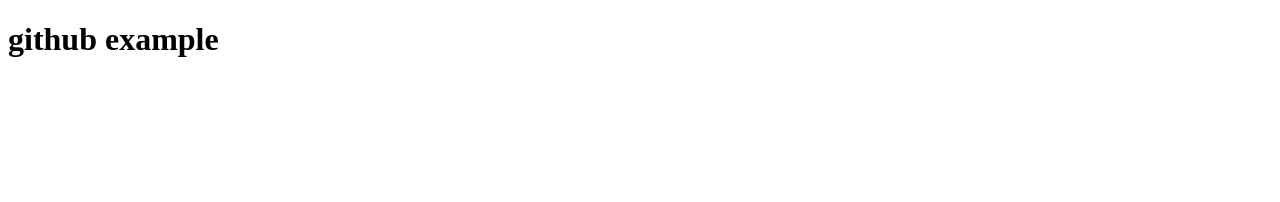
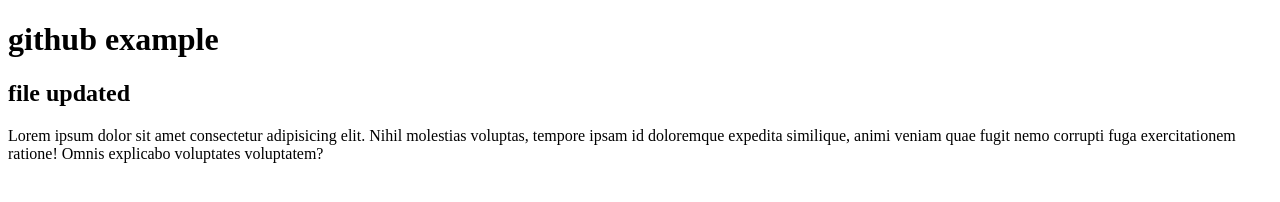
Before and after one commit to FidhaJaleel/github_sample, a plain HTML site: page index.html in a window 1280 px wide. Drawn offline with Linux system fonts and the light colour scheme.

Commit message:
updated index file

```diff
--- a/index.html
+++ b/index.html
@@ -7,5 +7,7 @@
 </head>
 <body>
     <h1>github example</h1>
+    <h2>file updated</h2>
+    <p>Lorem ipsum dolor sit amet consectetur adipisicing elit. Nihil molestias voluptas, tempore ipsam id doloremque expedita similique, animi veniam quae fugit nemo corrupti fuga exercitationem ratione! Omnis explicabo voluptates voluptatem?</p>
 </body>
 </html>
```
